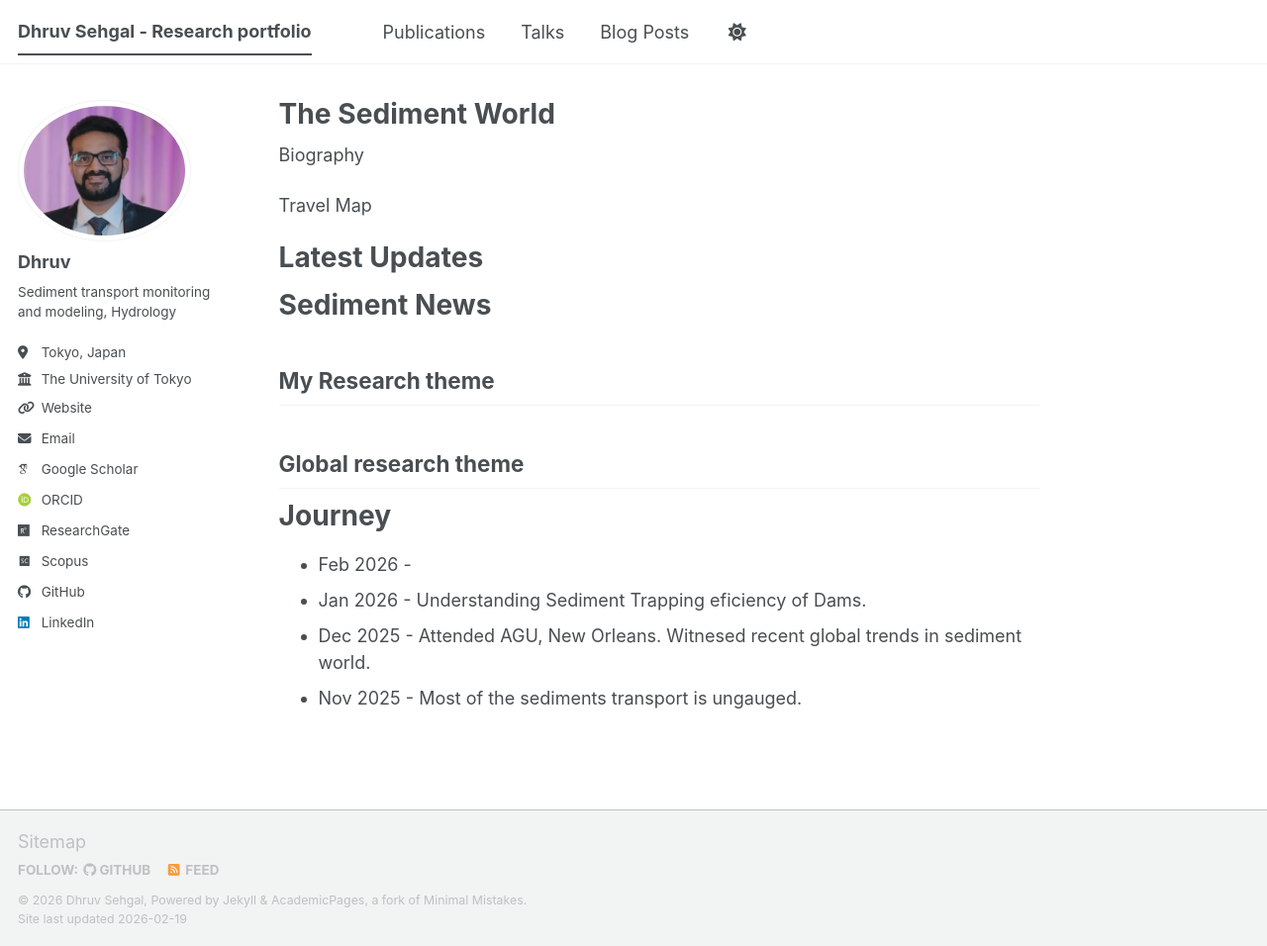
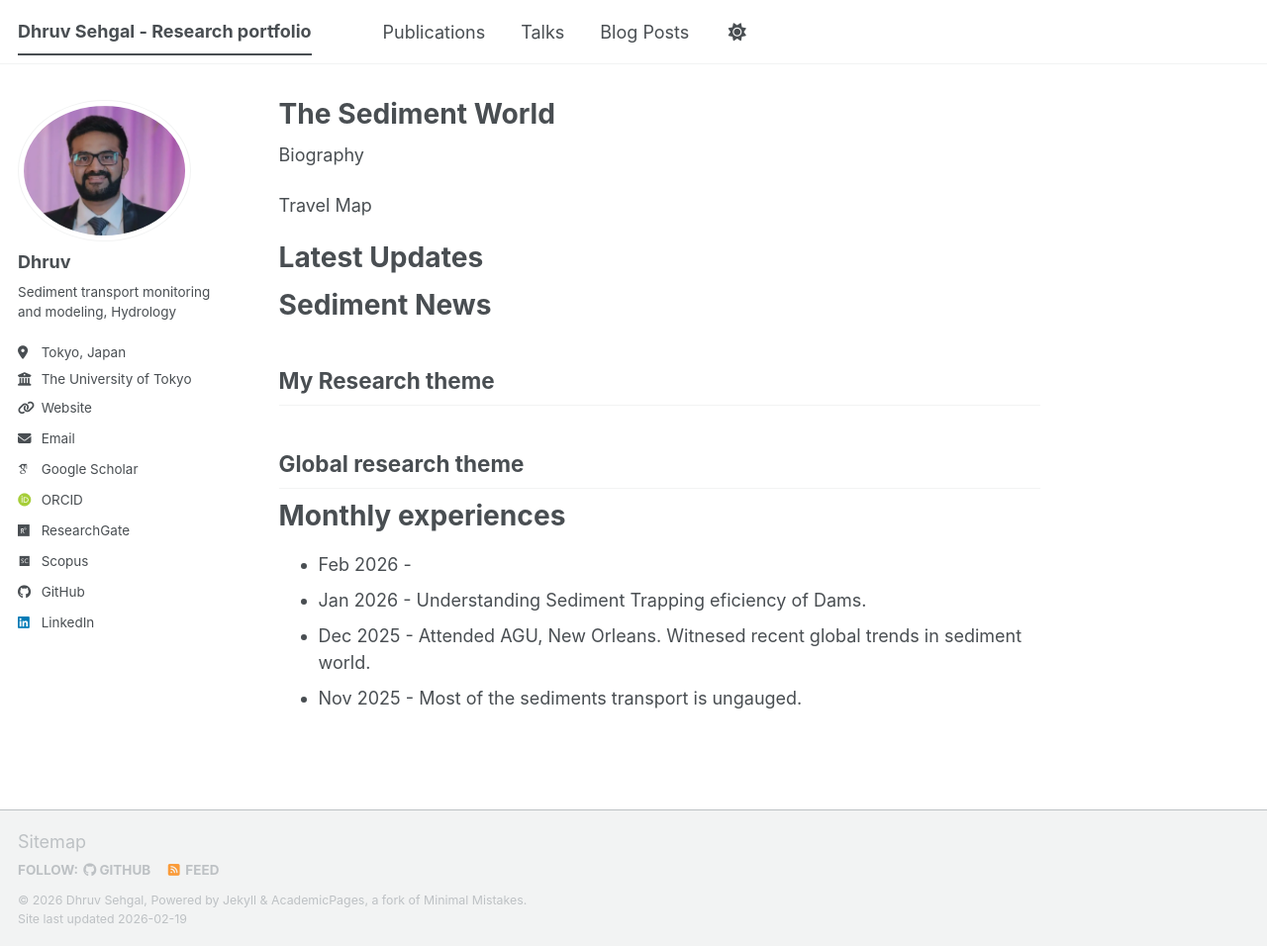
Before and after one commit to dhruvsehgal92/dhruvsehgal92, a Jekyll site: the page built from _pages/about.md, in a window 1280 px wide and 956 px high. Shown: the whole window at 99% size. Built offline with Jekyll 4.4.1, drawn with Linux system fonts in a browser that asks for light colours; some web fonts are replaced; a script bundle is joined from its source files by our own code; library files that are not in the unit come from our copies.

Commit message:
Update about.md

```diff
--- a/_pages/about.md
+++ b/_pages/about.md
@@ -26,7 +26,7 @@ Global research theme
 ------
 
 
-Journey
+Monthly experiences
 ======
 
 * Feb 2026 -
```
